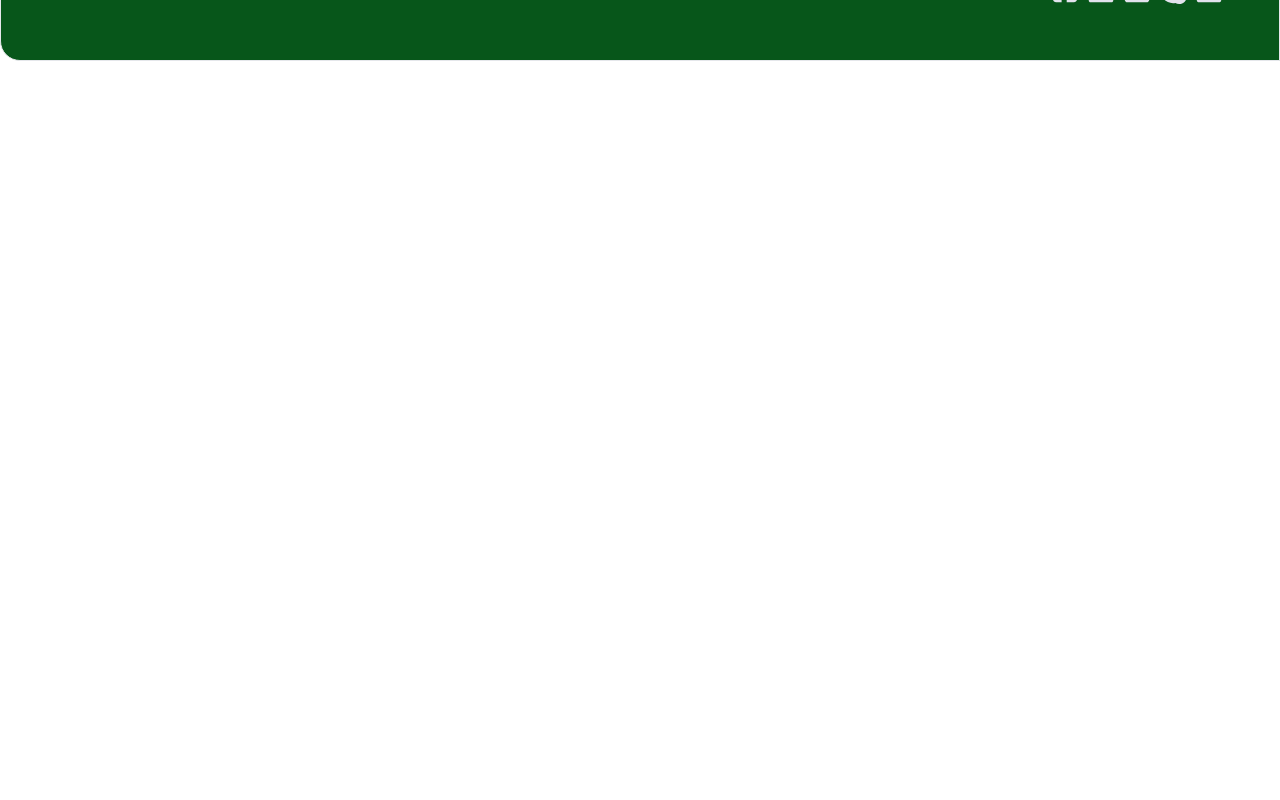
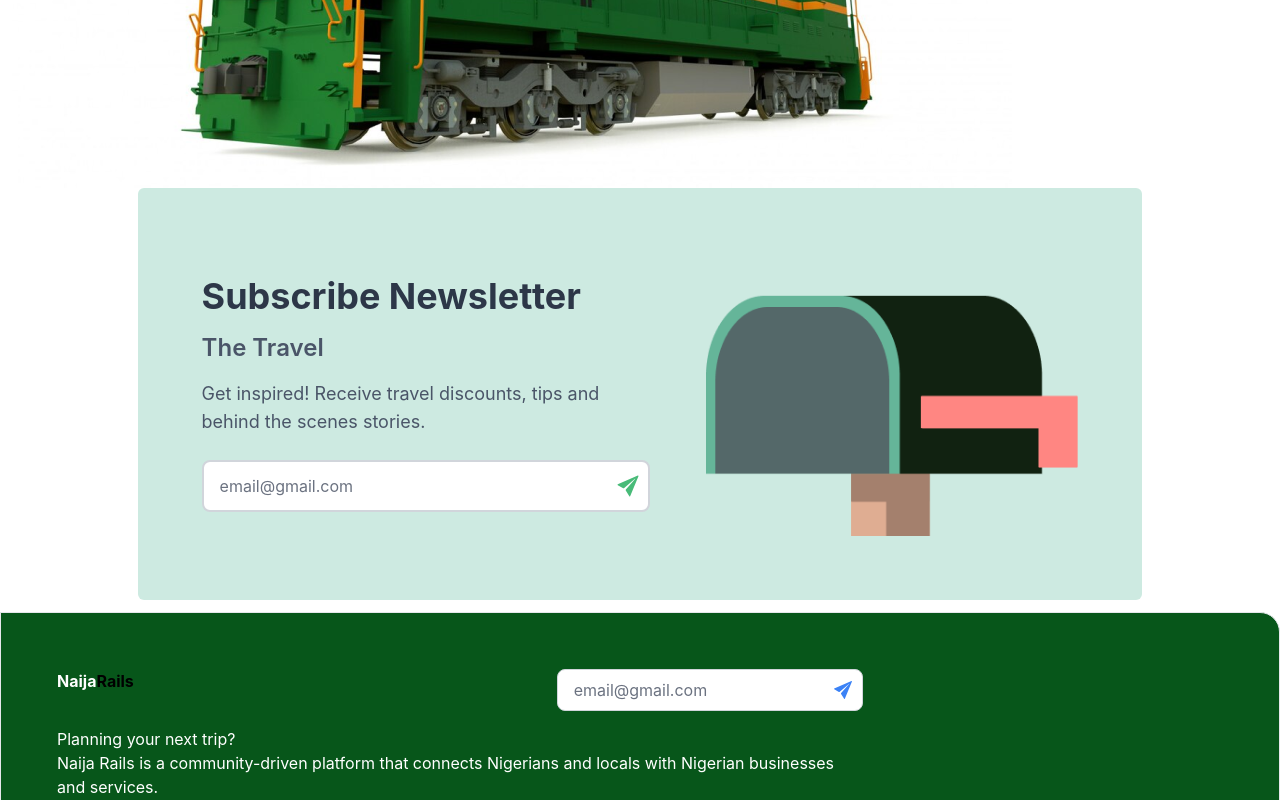
Before and after one commit to Ernestoo2/RaiilwayTransport, a React (Create React App) app: page / in a window 1280 px wide. Shown: the part 1757-2557 px from the top of the page. Before the commit the page ends 1846 px from the top, so only its background shows below. Built offline with nearby package versions, Linux system fonts and the light colour scheme.

Commit message:
Railway transport

```diff
--- a/src/App.tsx
+++ b/src/App.tsx
@@ -3,6 +3,7 @@ import "./styles/Global.css";
 import BackImageUi from "./ui/BackImageUi";
 import FooterUi from "./ui/FooterUi";
 import HeaderUi from "./ui/HeaderUi";
+import Newsletter from "./components/Newsletter";
 import React from "react";
 import ReviewUi from "./ui/ReviewUi";
 import RouteUi from "./ui/RouteUi";
@@ -16,6 +17,9 @@ function App() {
         <RouteUi />
         <BackImageUi />
         <ReviewUi />
+        <img src="/Assets/Train.png" alt="" />
+        <Newsletter/>
+
       </div>
 
 
--- /dev/null
+++ b/src/components/Newsletter.tsx
@@ -0,0 +1,76 @@
+import React, { useState } from "react";
+import { IoIosSend } from "react-icons/io";
+
+function Newsletter() {
+    const [email, setEmail] = useState("");
+    const [error, setError] = useState("");
+
+    const handleSubmit = (e: React.FormEvent) => {
+        e.preventDefault();
+
+        // Validate email
+        if (!email || !/\S+@\S+\.\S+/.test(email)) {
+            setError("Please enter a valid email address.");
+        } else {
+            setError("");
+            alert(`Email submitted successfully: ${email}`);
+            setEmail(""); // Reset the email input
+        }
+    };
+
+    return (
+        <div className="flex w-full  md:w-4/5 mx-auto bg-[#CDEAE1] items-center justify-between rounded-md p-8 lg:p-16">
+            <div className="w-full md:w-2/3 mb-8 md:mb-0 md:pr-12">
+                <h2 className="text-3xl md:text-4xl font-bold text-[#2D3748] mb-4">
+                    Subscribe Newsletter
+                </h2>
+                <h3 className="text-xl md:text-2xl font-semibold text-[#4A5568] mb-4">
+                    The Travel
+                </h3>
+                <p className="text-base md:text-lg text-[#4A5568] mb-6">
+                    Get inspired! Receive travel discounts, tips and behind the scenes stories.
+                </p>
+                <div className="w-full max-w-md">
+                    <form
+                        className="relative flex items-center"
+                        onSubmit={handleSubmit}
+                    >
+                        <div className="relative w-full">
+                            <input
+                                type="email"
+                                placeholder="email@gmail.com"
+                                value={email}
+                                onChange={(e) => setEmail(e.target.value)}
+                                className={`w-full px-4 py-3 pr-12 border-2 rounded-lg focus:outline-none focus:ring-2 focus:ring-[#48BB78] transition duration-300 ${
+                                    error
+                                    ? "border-red-500 text-red-500"
+                                    : "border-gray-300 text-gray-700"
+                                }`}
+                            />
+                            <button
+                                type="submit"
+                                className="absolute right-2 top-1/2 transform -translate-y-1/2 text-[#48BB78] hover:text-[#2F855A] transition duration-300"
+                            >
+                                <IoIosSend size={28} />
+                            </button>
+                        </div>
+                    </form>
+                    {error && (
+                        <p className="text-sm text-red-500 mt-2">
+                            {error}
+                        </p>
+                    )}
+                </div>
+            </div>
+            <div className="w-2/3 md:w-1/2 flex justify-center items-center">
+                <img
+                    src="/Assets/mailbox.png"
+                    alt="Mailbox"
+                    className="w-full h-auto md:max-w-md object-contain"
+                />
+            </div>
+        </div>
+    )
+}
+
+export default Newsletter;
```
Also changed, not shown: public/Assets/Train.png (added), public/Assets/mailbox.png (added).
